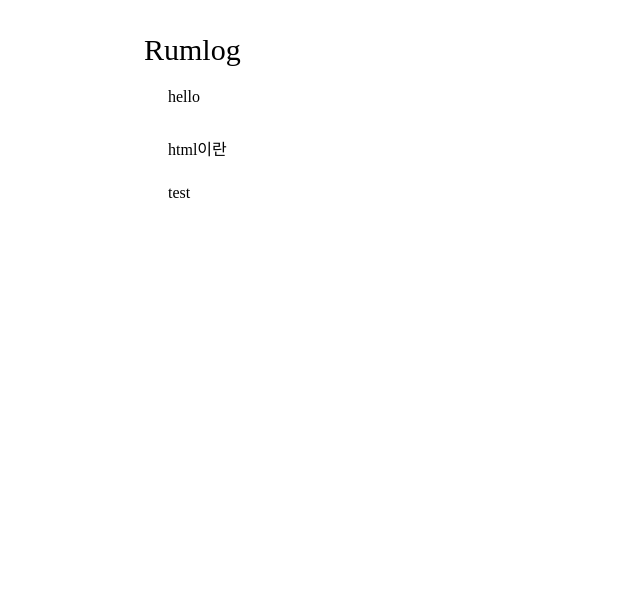
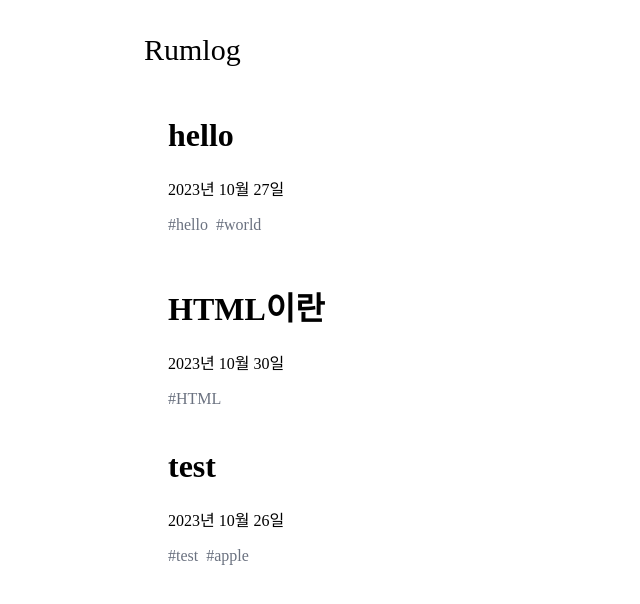
Before and after one commit to yongseongjeon/rumlog, a Next.js app: page / in a window 1280 px wide. Shown: the top 604 px of the page, without its empty margins (0-640 px from the left). Built offline with nearby package versions, Linux system fonts and the light colour scheme.

Commit message:
feat: 메인 페이지에서 포스트 제목, 날짜, 태그 표시

```diff
--- a/components/Date/Date.tsx
+++ b/components/Date/Date.tsx
@@ -6,7 +6,7 @@ function Date({ date }: Props) {
   const [ymd, time] = date.split(" ");
   const [year, month, days] = ymd.split("-");
   return (
-    <div>
+    <div className="mb-4">
       {year}년 {month}월 {days}일
     </div>
   );
--- a/components/Header/Header.tsx
+++ b/components/Header/Header.tsx
@@ -2,7 +2,7 @@ import Link from "next/link";
 
 function Header() {
   return (
-    <header className="flex justify-between h-10 px-4 mt-8">
+    <header className="flex justify-between h-16 px-4 mt-8">
       <div>
         <span className="text-3xl cursor-pointer">
           <Link href="/">Rumlog</Link>
--- a/components/Tags/Tags.tsx
+++ b/components/Tags/Tags.tsx
@@ -4,7 +4,7 @@ interface Props {
 
 function Tags({ tags }: Props) {
   return (
-    <div className="flex space-x-2 justify-end">
+    <div className="flex space-x-2">
       {tags.map((tag: string) => (
         <span key={tag} className="text-gray-500">
           #{tag}
--- a/pages/[post]/index.tsx
+++ b/pages/[post]/index.tsx
@@ -3,7 +3,7 @@ import { getAllPost, getPost } from "../../utils/getPost";
 import Date from "../../components/Date/Date";
 import Tags from "../../components/Tags/Tags";
 
-interface Metadata {
+export interface Metadata {
   title: string;
   author: string;
   date: string;
--- a/pages/index.tsx
+++ b/pages/index.tsx
@@ -1,15 +1,22 @@
 import type { NextPage } from "next";
-import { getAllPost } from "../utils/getPost";
+import { getAllPost, getPost } from "../utils/getPost";
 import Link from "next/link";
+import { Metadata } from "./[post]";
+import Tags from "../components/Tags/Tags";
+import Date from "../components/Date/Date";
 
-const Home: NextPage = ({ res }) => {
+const Home: NextPage = ({ postMetadata }) => {
   return (
     <>
       <ul>
-        {res.map((title: string) => (
-          <div key={title} className="w-full h-12 border border-black">
-            <Link href={`/${title}`}>{title}</Link>
-          </div>
+        {postMetadata.map(({ title, date, tags, author }: Metadata) => (
+          <Link key={title} href={`/${title}`}>
+            <div className="w-full h-36 border border-black flex-col hover:bg-gray-100">
+              <h1>{title}</h1>
+              <Date date={date} />
+              <Tags tags={tags} />
+            </div>
+          </Link>
         ))}
       </ul>
     </>
@@ -19,11 +26,15 @@ const Home: NextPage = ({ res }) => {
 export default Home;
 
 export async function getStaticProps() {
-  const res = getAllPost();
+  const postTitles = getAllPost();
+  const postMetadata = postTitles.map((postTitle) => {
+    const { metadata } = getPost({ fileName: postTitle + ".md" });
+    return metadata;
+  });
 
   return {
     props: {
-      res,
+      postMetadata,
     },
   };
 }
```
